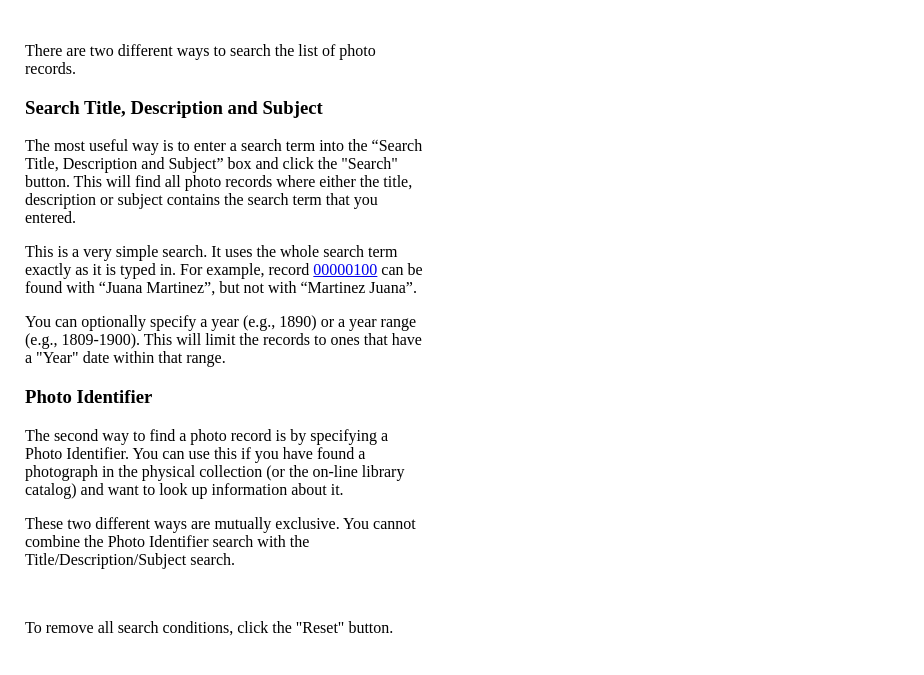
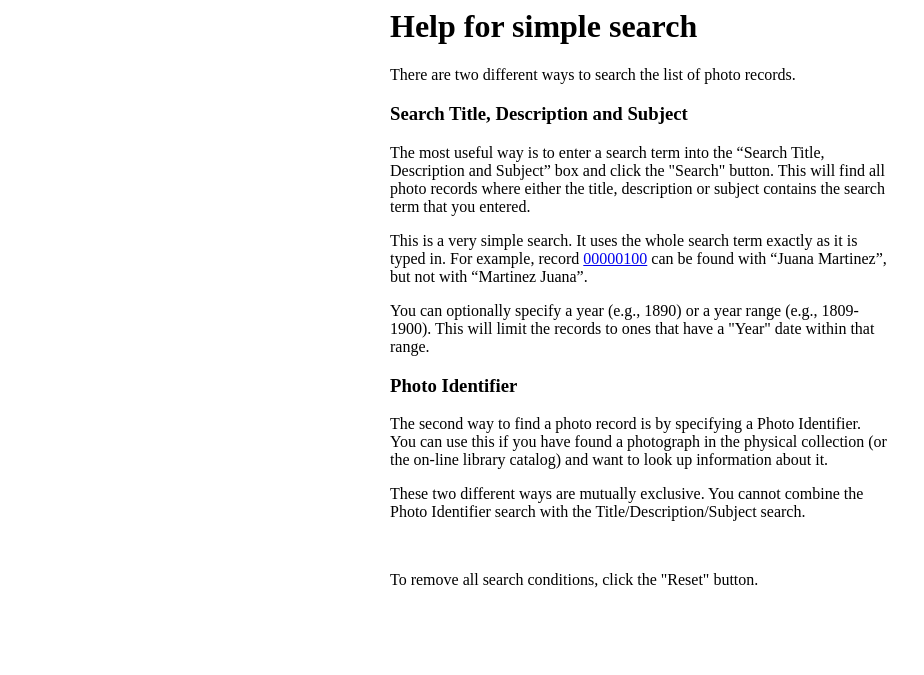
Before and after one commit to jeffb4real/SLHPA-Web-App, a Django app: page /slhpa/help2 in a window 1280 px wide. Shown: the top 675 px of the page, without its empty margins (0-924 px from the left). Run offline with Django 3.2, Linux system fonts and the light colour scheme; some libraries are stand-ins or nearby versions.

Commit message:
Make help pages slightly less crude looking.

```diff
--- a/mysite/slhpa/templates/slhpa/help2.html
+++ b/mysite/slhpa/templates/slhpa/help2.html
@@ -1,6 +1,17 @@
 <html>
-   <body style = "margin-left: 25px; word-wrap: break-word; width: 400px;">
-    <br>
+    <style>
+        .content {
+            max-width: 500px;
+            margin: auto;
+            padding-left: 20px;
+            padding-right: 20px;
+        }
+    </style>
+    <body>
+    <div class = "content">
+        <h1>
+            Help for simple search
+        </h1>
     <p>
         There are two different ways to search the list of photo records.
     </p>
@@ -28,5 +39,5 @@
     <p>
         To remove all search conditions, click the "Reset" button.
     </p>
-   </body>
+   </div></body>
 </html>
```
Also changed, not shown: mysite/slhpa/templates/slhpa/help.html (+15 -3 lines).
